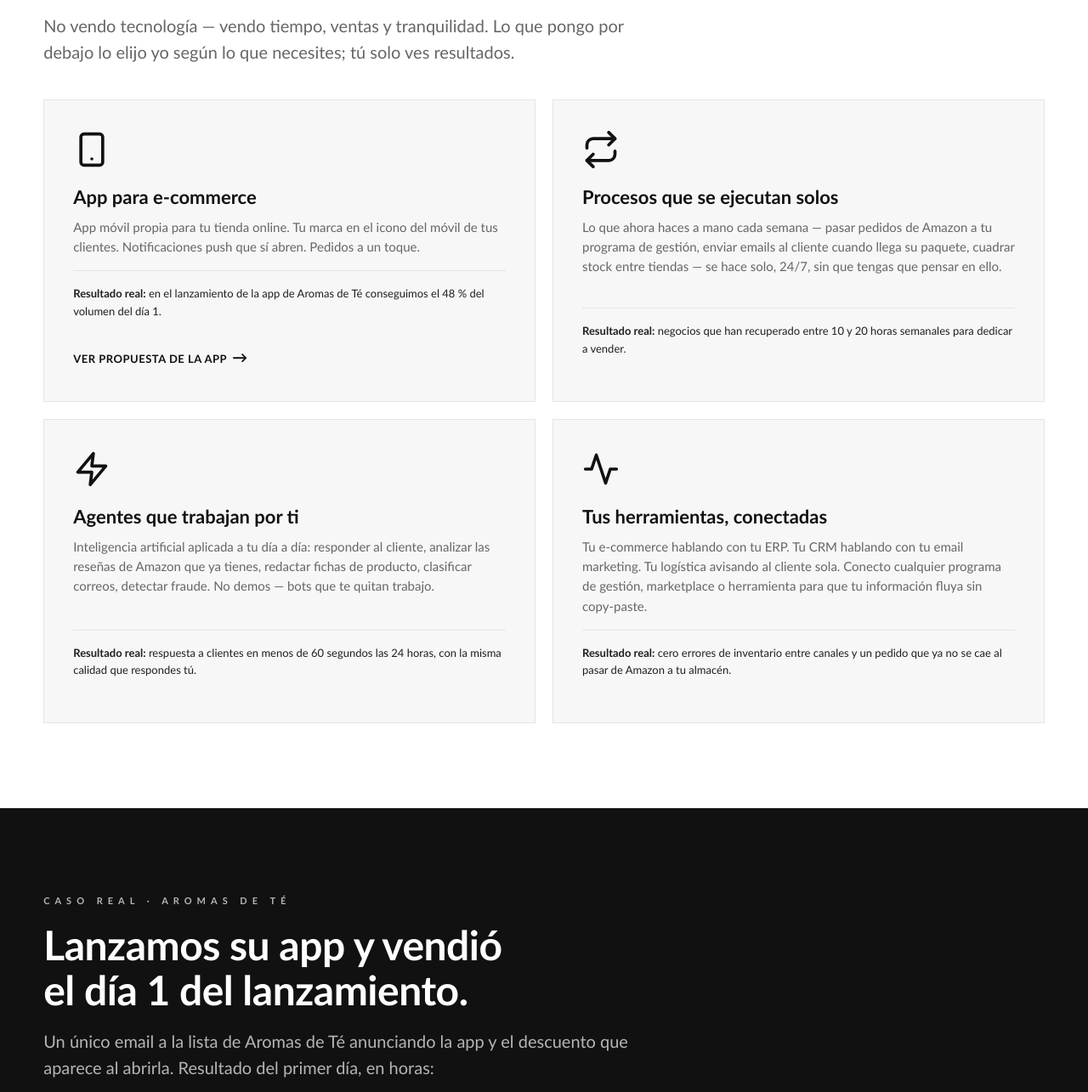
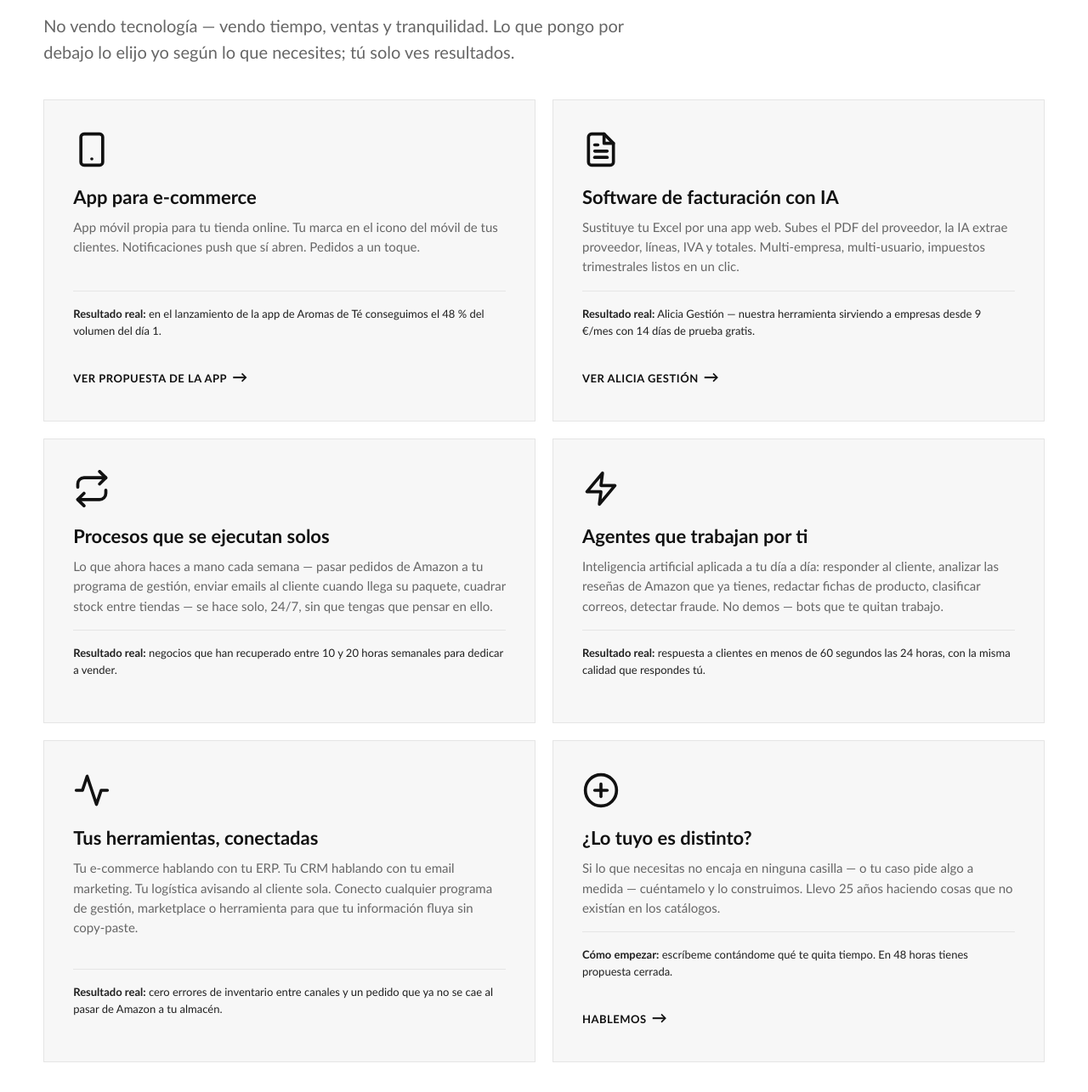
Before and after one commit to inhumario/inhumario-web-v2, a website: page public/index.html in a window 1280 px wide. Shown: the part 1155-2440 px from the top of the page at 85% size. Drawn offline with Linux system fonts and the light colour scheme.

Commit message:
Servicios: añadir Alicia Gestión (facturación con IA) + card de casos a medida

```diff
--- a/public/index.html
+++ b/public/index.html
@@ -87,6 +87,16 @@
         <span class="solution-cta">Ver propuesta de la app <span class="arr">→</span></span>
       </a>
 
+      <a class="solution-card reveal" href="https://alicia.inhumario.com" target="_blank" rel="noopener">
+        <div class="solution-icon">
+          <svg viewBox="0 0 24 24" fill="none" stroke="currentColor" stroke-width="2" stroke-linecap="round" stroke-linejoin="round"><path d="M14 2H6a2 2 0 0 0-2 2v16a2 2 0 0 0 2 2h12a2 2 0 0 0 2-2V8z"/><polyline points="14 2 14 8 20 8"/><line x1="16" y1="13" x2="8" y2="13"/><line x1="16" y1="17" x2="8" y2="17"/><polyline points="10 9 9 9 8 9"/></svg>
+        </div>
+        <h3>Software de facturación con IA</h3>
+        <p>Sustituye tu Excel por una app web. Subes el PDF del proveedor, la IA extrae proveedor, líneas, IVA y totales. Multi-empresa, multi-usuario, impuestos trimestrales listos en un clic.</p>
+        <p class="solution-result"><strong>Resultado real:</strong> Alicia Gestión — nuestra herramienta sirviendo a empresas desde 9 €/mes con 14 días de prueba gratis.</p>
+        <span class="solution-cta">Ver Alicia Gestión <span class="arr">→</span></span>
+      </a>
+
       <div class="solution-card reveal">
         <div class="solution-icon">
           <svg viewBox="0 0 24 24" fill="none" stroke="currentColor" stroke-width="2" stroke-linecap="round" stroke-linejoin="round"><polyline points="17 1 21 5 17 9"/><path d="M3 11V9a4 4 0 0 1 4-4h14"/><polyline points="7 23 3 19 7 15"/><path d="M21 13v2a4 4 0 0 1-4 4H3"/></svg>
@@ -113,6 +123,16 @@
         <p>Tu e-commerce hablando con tu ERP. Tu CRM hablando con tu email marketing. Tu logística avisando al cliente sola. Conecto cualquier programa de gestión, marketplace o herramienta para que tu información fluya sin copy-paste.</p>
         <p class="solution-result"><strong>Resultado real:</strong> cero errores de inventario entre canales y un pedido que ya no se cae al pasar de Amazon a tu almacén.</p>
       </div>
+
+      <a class="solution-card reveal" href="#contacto">
+        <div class="solution-icon">
+          <svg viewBox="0 0 24 24" fill="none" stroke="currentColor" stroke-width="2" stroke-linecap="round" stroke-linejoin="round"><circle cx="12" cy="12" r="10"/><line x1="12" y1="8" x2="12" y2="16"/><line x1="8" y1="12" x2="16" y2="12"/></svg>
+        </div>
+        <h3>¿Lo tuyo es distinto?</h3>
+        <p>Si lo que necesitas no encaja en ninguna casilla — o tu caso pide algo a medida — cuéntamelo y lo construimos. Llevo 25 años haciendo cosas que no existían en los catálogos.</p>
+        <p class="solution-result"><strong>Cómo empezar:</strong> escríbeme contándome qué te quita tiempo. En 48 horas tienes propuesta cerrada.</p>
+        <span class="solution-cta">Hablemos <span class="arr">→</span></span>
+      </a>
 
     </div>
   </div>
--- a/public/nav.js
+++ b/public/nav.js
@@ -28,6 +28,10 @@
               <a href="https://app.inhumario.com/" role="menuitem">
                 <strong>App para e-commerce</strong>
                 <span>Tu tienda en el bolsillo de tus clientes</span>
+              </a>
+              <a href="https://alicia.inhumario.com/" role="menuitem">
+                <strong>Software de facturación</strong>
+                <span>Adiós a Excel: facturas con IA</span>
               </a>
               <a href="${link('/#soluciones')}" role="menuitem">
                 <strong>Automatizaciones</strong>
```
